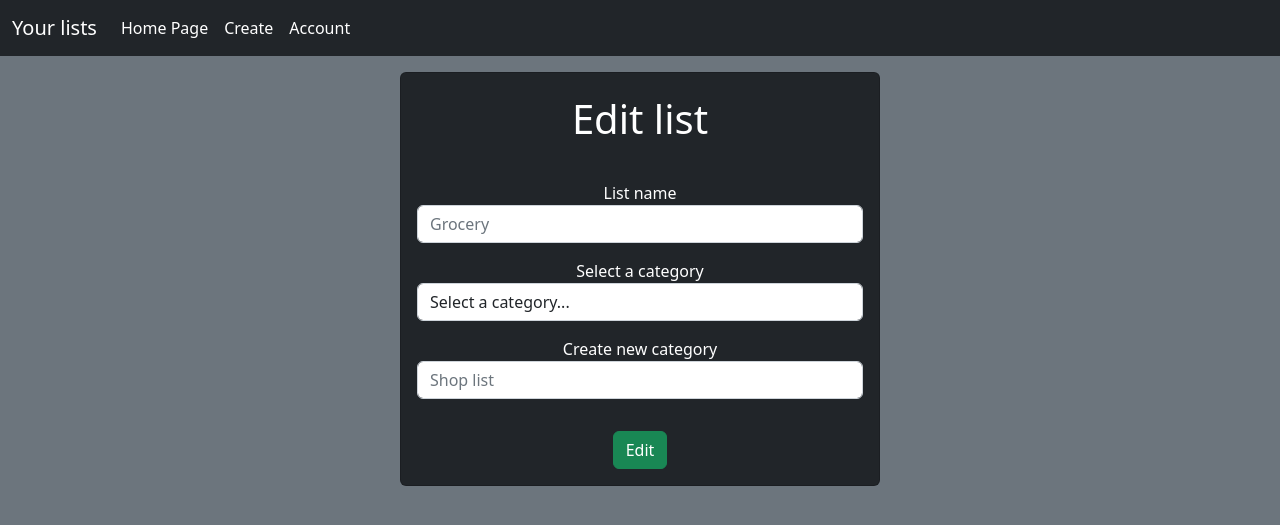
After one commit to Gabriel-Konarski/Django-To_Do_lists, a Django app: page /update/8/ in a window 1280 px wide. The commit adds this page. Shown: the top 525 px of the page. Run offline with Django 4.2, Linux system fonts and the light colour scheme; a user stored in the database is signed in; data comes from the database, SQL or seed files in the repository; both versions use the stored data as it was after the commit.

Commit message:
add updating lists

```diff
--- /dev/null
+++ b/todo/lists/templates/lists/update.html
@@ -0,0 +1,72 @@
+<!DOCTYPE html>
+<html lang="en">
+<head>
+    <meta charset="UTF-8">
+    <title>Title</title>
+
+      <!-- CSS only -->
+    <link href="https://cdn.jsdelivr.net/npm/bootstrap@5.2.3/dist/css/bootstrap.min.css" rel="stylesheet"
+          integrity="sha384-rbsA2VBKQhggwzxH7pPCaAqO46MgnOM80zW1RWuH61DGLwZJEdK2Kadq2F9CUG65" crossorigin="anonymous">
+
+
+</head>
+<body class="mb-2 bg-secondary text-white">
+
+    <nav class="navbar navbar-expand navbar-dark bg-dark ">
+        <div class="container-fluid">
+            <a class="navbar-brand">Your lists</a>
+            <button class="navbar-toggler" type="button" data-bs-toggle="collapse" data-bs-target="#navbarText" aria-controls="navbarText" aria-expanded="false" aria-label="Toggle navigation">
+                <span class="navbar-toggler-icon"></span>
+            </button>
+        <div class="collapse navbar-collapse" id="navbarText">
+        <ul class="navbar-nav me-auto mb-2 mb-lg-0">
+            <li class="nav-item">
+                <a class="nav-link active" href="{% url 'lists' %}">Home Page</a>
+            </li>
+            <li class="nav-item">
+                <a class="nav-link active" href="{% url 'create' %}">Create</a>
+            </li>
+            <li class="nav-item">
+                <a class="nav-link active" href="{% url 'account' %}">Account</a>
+            </li>
+        </ul>
+        </div>
+        </div>
+    </nav>
+
+    <div class="card text-center bg-dark text-white mx-auto my-3" style="width: 30rem;">
+        <p class="fs-1 text-center my-3">Edit list</p>
+
+        <form method="POST" action="" enctype="multipart/form-data">
+            {% csrf_token %}
+
+            <div class="form-group m-3">
+                <label>List name</label>
+                <input name="name" type="text" placeholder="{{ lista.name }}" class="form-control">
+            </div>
+
+
+            <div class="form-group m-3">
+                <label>Select a category</label>
+                <select name="category" class="form-control">
+                    <option value="none">Select a category...</option>
+                    {% for category in categories %}
+                        {% if category.user == request.user %}
+                            <option value="{{category.id}}">{{category.name}}</option>
+                        {% endif %}
+                    {% endfor %}
+
+                </select>
+            </div>
+
+            <div class="form-group m-3">
+                <label>Create new category</label>
+                <input name="category_new" type="text" placeholder="{{ lista.category }}" class="form-control">
+            </div>
+
+            <button type="submit" class="btn btn-success my-3">Edit</button>
+            </form>
+        </div>
+</body>
+
+</html>
--- a/todo/lists/templates/lists/user.html
+++ b/todo/lists/templates/lists/user.html
@@ -64,8 +64,10 @@
                     <h4> Used categories: </h4>
                         {% for category in categories %}
                             <div class="list-group-item bg-dark text-white" style=" display: flex; align-items: center; padding-left: 20px; justify-content: space-between;">
-                                    {{category.name}}
+                                    {% if category.list_set.count > 0 %}
+                                        {{category.name}}
                                     <a class="delete-link" href="{% url 'lists' %}?category={{category.name}}">&#8250;</a>
+                                    {% endif %}
                             </div>
                         {% endfor %}
                 </div>
--- a/todo/lists/urls.py
+++ b/todo/lists/urls.py
@@ -9,4 +9,5 @@ urlpatterns = [
     path("delete-list/<str:pk>/", views.deleteList, name="delete-list"),
     path("delete-item/<str:pk>/", views.deleteItem, name="delete-item"),
     path("delete-category/<str:pk>/", views.deleteCategory, name="delete-category"),
+    path("update/<str:pk>/", views.updateList, name="update"),
 ]
--- a/todo/lists/views.py
+++ b/todo/lists/views.py
@@ -1,9 +1,11 @@
 from django.shortcuts import render, redirect, HttpResponseRedirect, get_object_or_404
 
 from .models import Category, List, Item
+from django.contrib.auth.decorators import login_required
 # Create your views here.
 
 
+@login_required()
 def lists(request):
     category = request.GET.get('category')
     user = request.user
@@ -19,6 +21,7 @@ def lists(request):
     return render(request, "lists/home.html", context)
 
 
+@login_required()
 def viewList(request, pk):
     lista = List.objects.get(id=pk)
     items = lista.item_set.all()
@@ -47,9 +50,10 @@ def viewList(request, pk):
 
     context = {"lista": lista, "items": items}
 
-    return render(request, "lists/edit.html", context)
+    return render(request, "lists/view.html", context)
 
 
+@login_required()
 def addList(request):
     categories = Category.objects.all()
 
@@ -76,6 +80,7 @@ def addList(request):
     return render(request, "lists/add.html", context)
 
 
+@login_required()
 def userDetail(request):
     user = request.user
     lists = List.objects.filter(category__user=user)
@@ -85,6 +90,7 @@ def userDetail(request):
     return render(request, "lists/user.html", context)
 
 
+@login_required()
 def deleteList(request, pk):
     lista = get_object_or_404(List, id=pk)
     context = {"lista": lista}
@@ -97,6 +103,7 @@ def deleteList(request, pk):
     return render(request, "lists/delete.html", context)
 
 
+@login_required()
 def deleteItem(request, pk):
     item = get_object_or_404(Item, id=pk)
     context = {"item": item}
@@ -109,6 +116,7 @@ def deleteItem(request, pk):
     return render(request, "lists/delete.html", context)
 
 
+@login_required()
 def deleteCategory(request, pk):
     category = get_object_or_404(Category, id=pk)
     context = {'category': category}
@@ -119,3 +127,29 @@ def deleteCategory(request, pk):
         return redirect('account')
 
     return render(request, "lists/delete.html", context)
+
+
+@login_required()
+def updateList(request, pk):
+    lista = List.objects.get(id=pk)
+    categories = Category.objects.all()
+
+    if request.method == 'POST':
+        data = request.POST
+        name = lista.name
+        category = lista.category
+
+        if data["name"] != "":
+            lista.name = data["name"]
+        if data["category"] != "none":
+            lista.category = Category.objects.get(id=data['category'])
+        elif data["category_new"] != '':
+            lista.category, created = Category.objects.get_or_create(name=data["category_new"])
+
+        lista.save()
+        request.user.category_set.add(category)
+
+        return redirect('lists')
+
+    context = {"lista": lista, "categories": categories}
+    return render(request, "lists/update.html", context)
--- a/todo/todo/settings.py
+++ b/todo/todo/settings.py
@@ -123,6 +123,7 @@ USE_TZ = True
 
 STATIC_URL = 'static/'
 CRISPY_TEMPLATE_PACK = "bootstrap4"
+LOGIN_URL = '/login/'
 
 # Default primary key field type
 # https://docs.djangoproject.com/en/4.1/ref/settings/#default-auto-field
```
Also changed, not shown: todo/lists/templates/lists/view.html (renamed from todo/lists/templates/lists/edit.html, +16 -2 lines), todo/db.sqlite3, todo/lists/migrations/0002_category_user.py (added).
